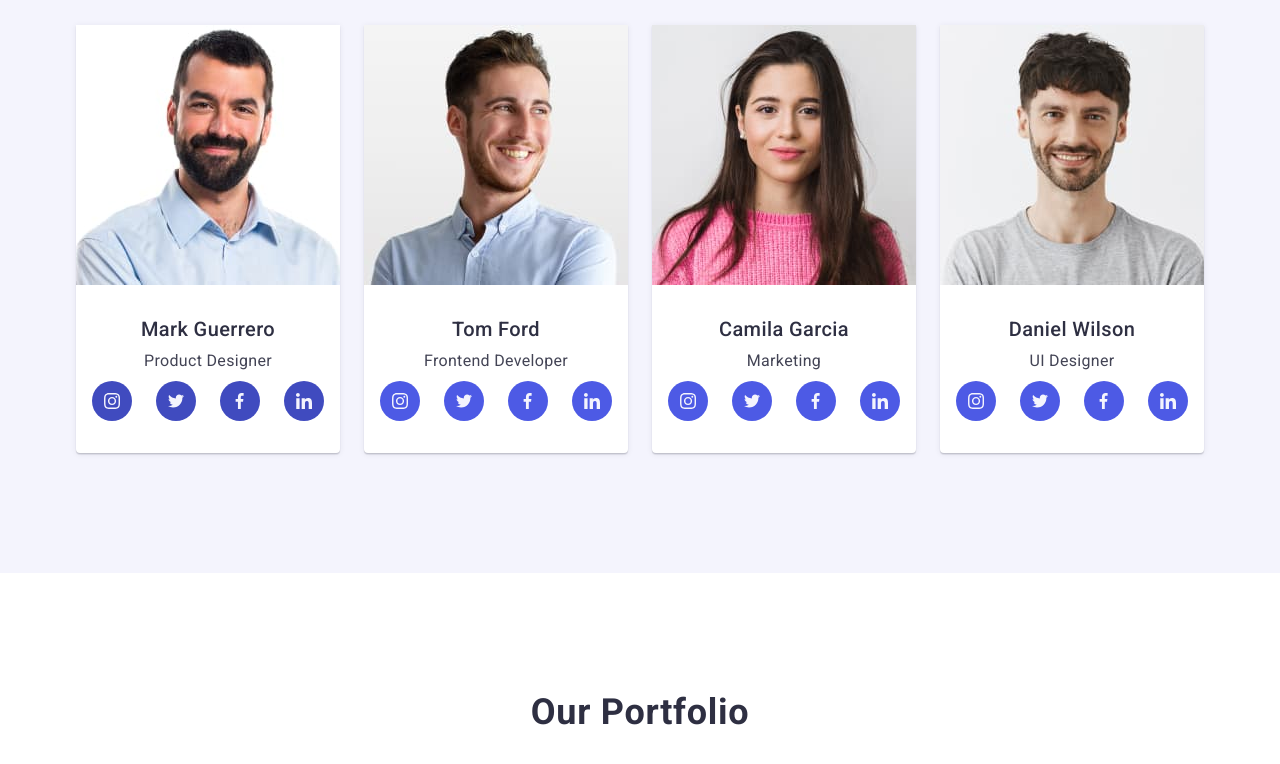
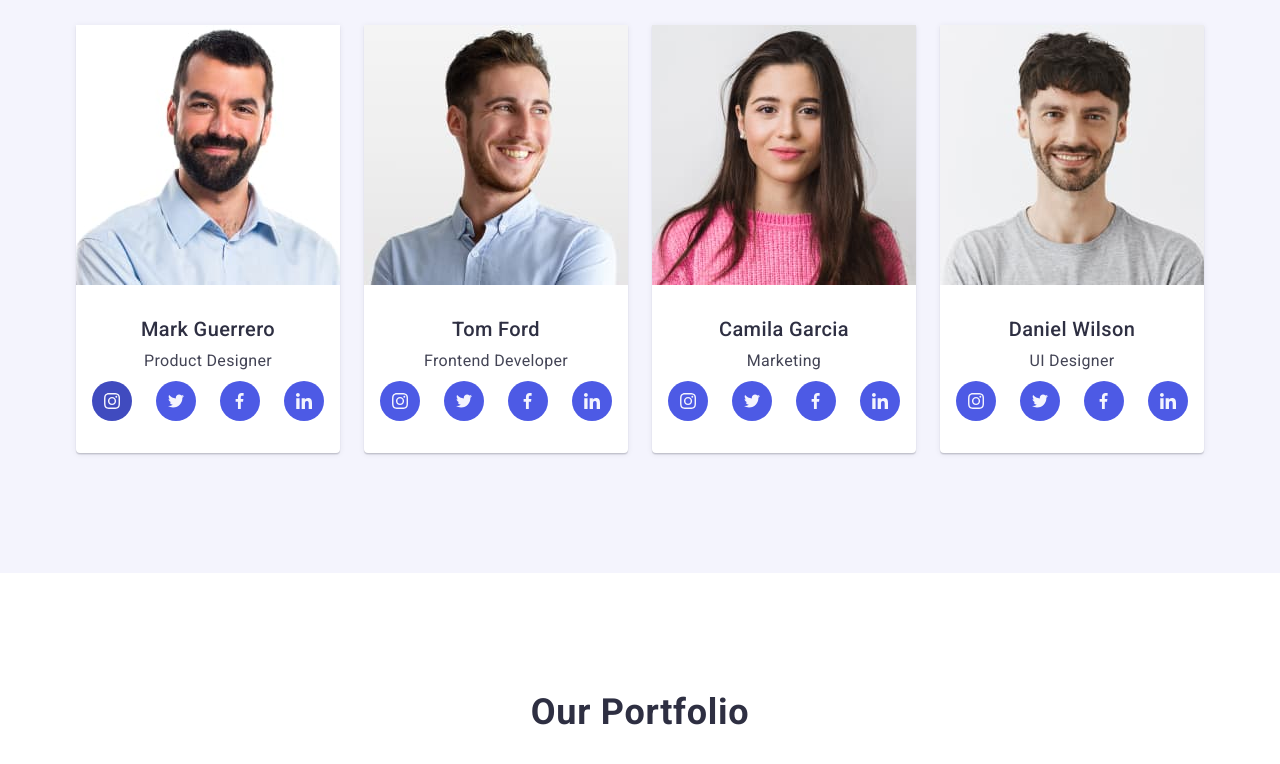
Before and after one commit to tymur-lykho/goit-markup-hw-04, a plain HTML site: page index.html in a window 1280 px wide. In both pictures the pointer is over the link 112 px from the left and 1768 px from the top of the page. Shown: the part 1368-2132 px from the top of the page. Drawn offline with nearby package versions, Linux system fonts and the light colour scheme.

Commit message:
Update CSS & HTML markups

```diff
--- a/css/styles.css
+++ b/css/styles.css
@@ -189,6 +189,7 @@ img {
   display: flex;
   flex-direction: row;
   gap: 40px;
+  transition: color 250ms cubic-bezier(0.4, 0, 0.2, 1);
 }
 
 .address-item {
@@ -196,7 +197,6 @@ img {
   font-size: 16px;
   line-height: 1.5;
   letter-spacing: 0.02em;
-  transition: color 250ms cubic-bezier(0.4, 0, 0.2, 1);
 }
 /* #endregion */
 
@@ -333,8 +333,8 @@ img {
   transition: background-color 250ms cubic-bezier(0.4, 0, 0.2, 1);
 }
 
-.team-card:hover .team-social-link,
-.team-card:focus .team-social-link {
+.team-social-link:hover,
+.team-social-link:focus {
   background-color: #404bbf;
 }
 .team-card-content {
```
